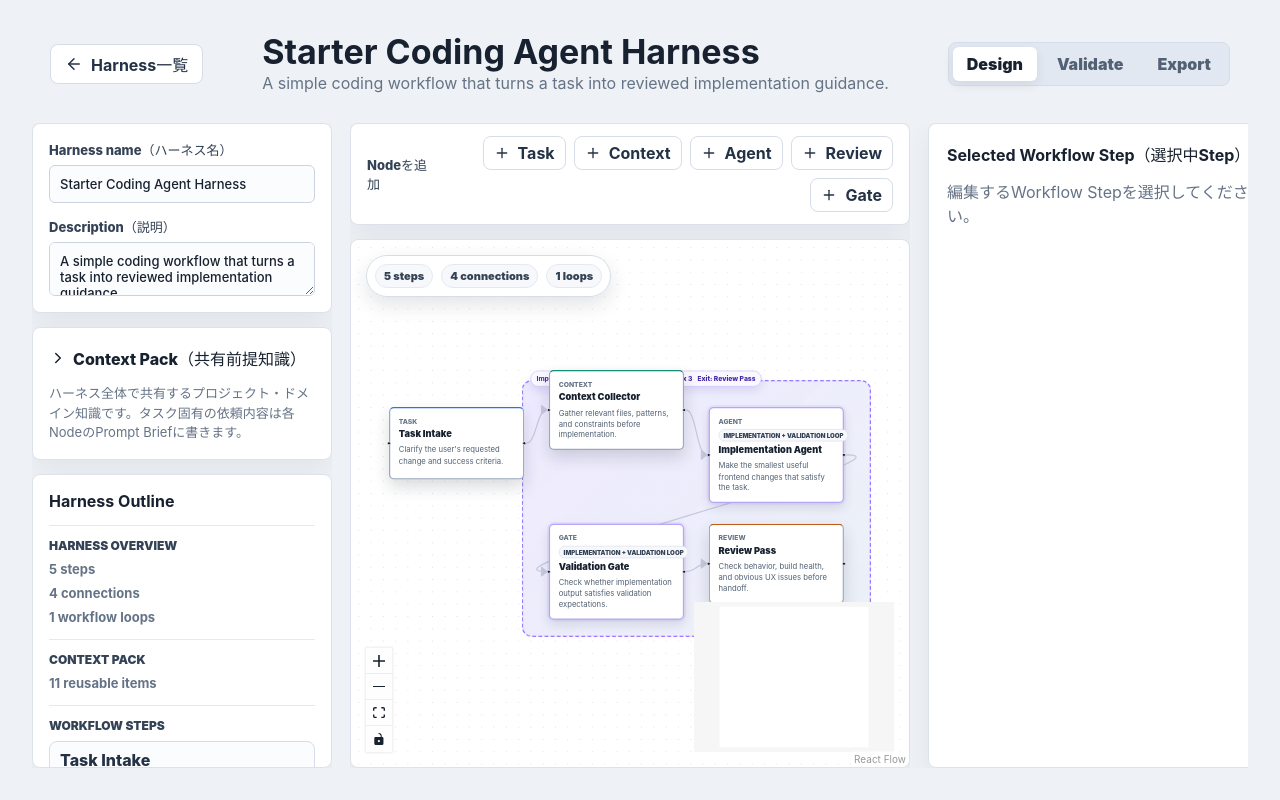
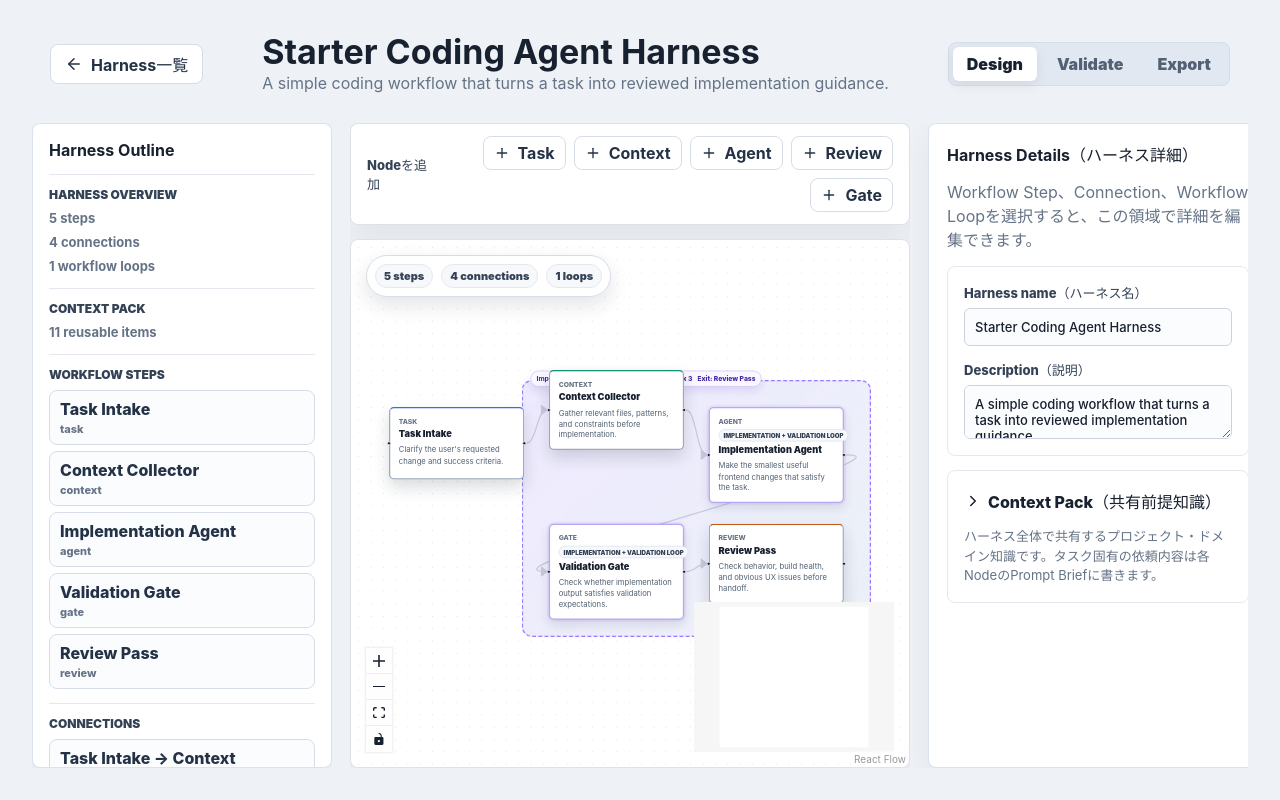
Before and after one commit to tonny-lec/harness-studio, a React (Vite) app: page / in a window 1280 px wide. Both pictures are taken after a click on the button 341 px from the left and 211 px from the top of the page. Built offline with nearby package versions, Linux system fonts and the light colour scheme.

Commit message:
Make design left pane outline-only

```diff
--- a/src/App.tsx
+++ b/src/App.tsx
@@ -124,12 +124,6 @@ export default function App() {
       {activeTab === "design" && (
         <div className="workspace-design-layout">
           <aside className="workspace-left-panel">
-            <HarnessMetadataEditor harness={selectedHarness} onChange={updateHarness} />
-            <ContextPackEditor
-              harnessId={selectedHarness.id}
-              contextPack={selectedHarness.contextPack}
-              onChange={updateContextPack}
-            />
             <HarnessOutline
               harness={selectedHarness}
               issues={validationIssues}
@@ -181,15 +175,24 @@ export default function App() {
               onChange={updateWorkflowLoop}
               onDelete={deleteWorkflowLoop}
             />
+          ) : selectedNode ? (
+            <NodeEditor node={selectedNode} onChange={updateNode} onDelete={deleteNode}>
+              <SelectedNodePromptBrief node={selectedNode} onChange={updatePromptBrief} />
+              <SelectedNodeStepContract node={selectedNode} onChange={updateStepContract} />
+            </NodeEditor>
           ) : (
-            <NodeEditor node={selectedNode} onChange={updateNode} onDelete={deleteNode}>
-              {selectedNode && (
-                <>
-                  <SelectedNodePromptBrief node={selectedNode} onChange={updatePromptBrief} />
-                  <SelectedNodeStepContract node={selectedNode} onChange={updateStepContract} />
-                </>
-              )}
-            </NodeEditor>
+            <aside className="side-panel">
+              <h2>Harness Details（ハーネス詳細）</h2>
+              <p className="empty-state">
+                Workflow Step、Connection、Workflow Loopを選択すると、この領域で詳細を編集できます。
+              </p>
+              <HarnessMetadataEditor harness={selectedHarness} onChange={updateHarness} />
+              <ContextPackEditor
+                harnessId={selectedHarness.id}
+                contextPack={selectedHarness.contextPack}
+                onChange={updateContextPack}
+              />
+            </aside>
           )}
         </div>
       )}
--- a/src/styles.css
+++ b/src/styles.css
@@ -575,13 +575,20 @@ h2 {
 }
 
 .side-panel .prompt-brief-panel,
+.side-panel .context-pack-panel,
+.side-panel .metadata-panel,
 .side-panel .step-contract-panel {
   border: 1px solid #e4e9f0;
   box-shadow: none;
 }
 
 .side-panel .prompt-brief-grid,
+.side-panel .context-pack-grid,
 .side-panel .step-contract-grid {
+  grid-template-columns: 1fr;
+}
+
+.side-panel .metadata-panel {
   grid-template-columns: 1fr;
 }
 
```
